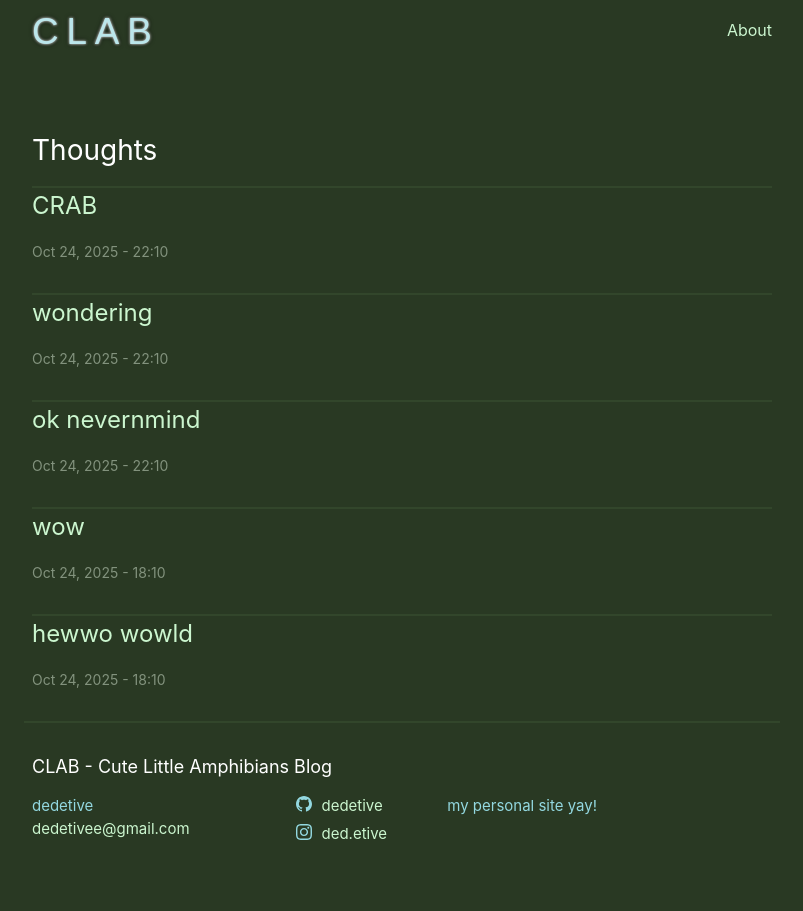
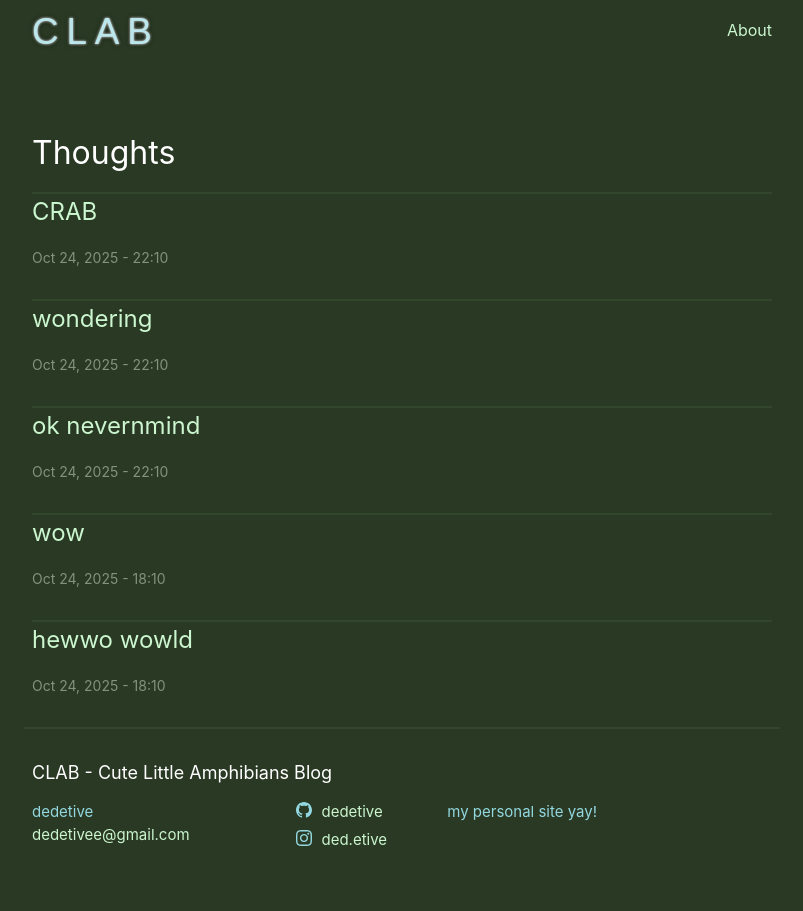
Before and after one commit to dedetive/dedetive.github.io, a Jekyll site: the page built from index.markdown, in a window 1280 px wide. Shown: the whole page, without its empty margins (238-1041 px from the left). Built offline with Jekyll 4.4.1, drawn with Linux system fonts in a browser that asks for light colours.

Commit message:
Slightly increase "Thoughts" heading font size

```diff
--- a/_sass/minima/_layout.scss
+++ b/_sass/minima/_layout.scss
@@ -192,7 +192,7 @@
 }
 
 .post-list-heading {
-  @include relative-font-size(1.75);
+  @include relative-font-size(2);
 }
 
 .post-list {
```
